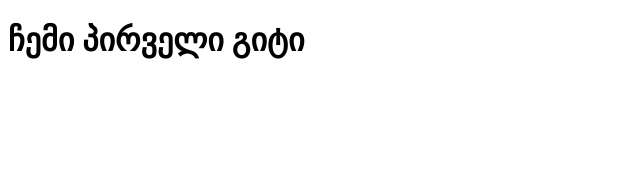
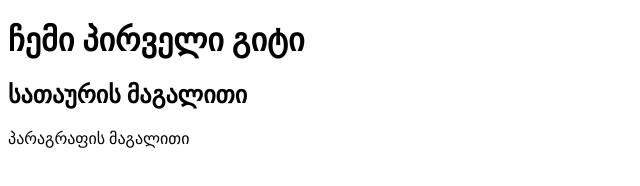
Before and after one commit to bakuri1234/proeqti, a plain HTML site: page index.html in a window 1280 px wide. Shown: the whole page, without its empty margins (0-640 px from the left). Drawn offline with Linux system fonts and the light colour scheme.

Commit message:
davamate h2 da p

```diff
--- a/index.html
+++ b/index.html
@@ -7,6 +7,8 @@
 </head>
 <body>
     <h1> ჩემი პირველი გიტი</h1>
+    <h2>სათაურის მაგალითი</h2>
+    <p>პარაგრაფის მაგალითი</p>
 
 </body>
 </html>
```
